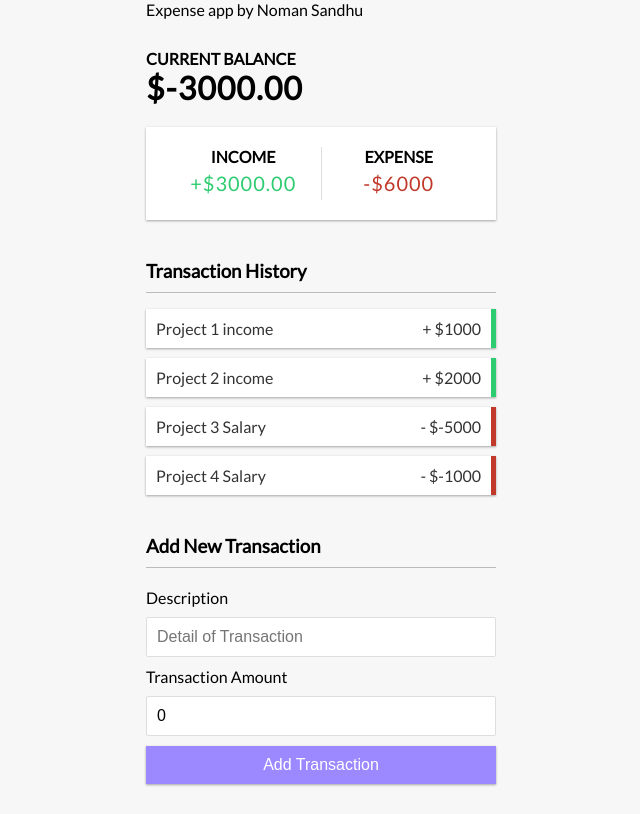
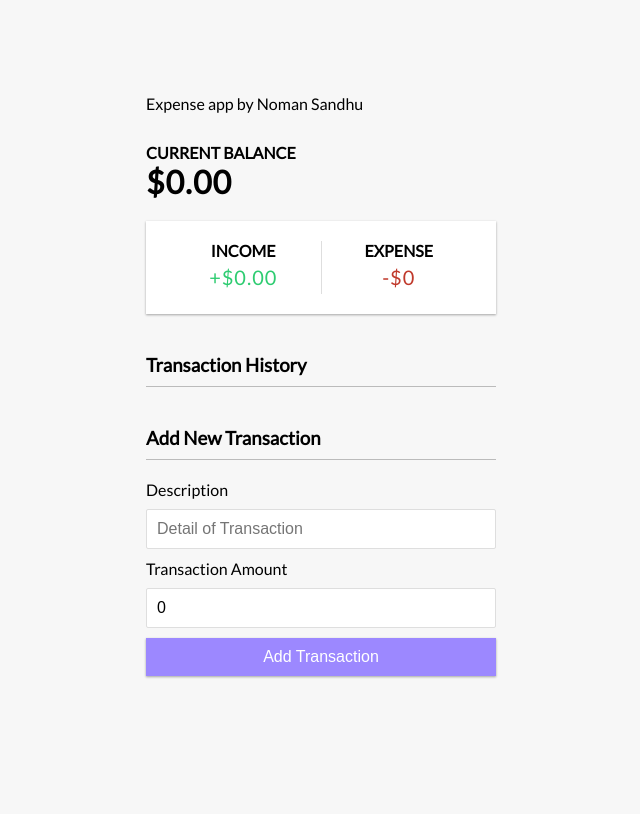
Before and after one commit to NomanInnovates/expense-tracker, a React (Create React App) app: page / in a window 1280 px wide. Shown: the whole page, without its empty margins (319-959 px from the left). Built offline with nearby package versions, Linux system fonts and the light colour scheme.

Commit message:
Add an Action to Delete Existing Transactions

```diff
--- a/src/components/AddTransaction.js
+++ b/src/components/AddTransaction.js
@@ -1,9 +1,21 @@
-import React, { useState } from 'react'
+import React, { useContext, useState } from 'react'
+import { GlobalContext } from '../context/GlobalState';
 
 export const AddTransaction = () => {
+    const { addTransaction } = useContext(GlobalContext)
 
     const [description, setDescription] = useState('');
     const [transactionAmount, setTransactionAmount] = useState(0);
+
+    const handleAddTransaction = (e) => {
+        e.preventDefault()
+        let newTransaction = {
+            id: new Date().getTime(),
+            description,
+            amount:+transactionAmount
+        }
+        addTransaction(newTransaction)
+    }
     return (
         <div>
             <h3>Add New Transaction</h3>
@@ -26,7 +38,7 @@ export const AddTransaction = () => {
                         onChange={(e) => setTransactionAmount(e.target.value)}
                         type="number" id="transactionamount" placeholder="Dollar Value of Transaction" />
                 </div>
-                <button className="btn">Add Transaction</button>
+                <button onClick={handleAddTransaction} className="btn">Add Transaction</button>
             </form>
         </div>
     )
--- a/src/context/GlobalState.js
+++ b/src/context/GlobalState.js
@@ -1,34 +1,33 @@
-import React,{  createContext, useReducer } from "react"
+import React, { createContext, useReducer } from "react"
 import appReducer from "./appReducer"
 
-
 let initialState = {
-    transactions:
-    [
-    {id:1, description:"Project 1 income", amount:1000},
-    {id:2, description:"Project 2 income", amount:2000},
-    {id:3, description:"Project 3 Salary", amount:-5000},
-    {id:4, description:"Project 4 Salary", amount:-1000}
-]
+    transactions: []
 }
 
 export const GlobalContext = createContext(initialState)
 
+export function GlobalProvider({ children }) {
+    const [state, dispatch] = useReducer(appReducer, initialState)
 
+    const delTransaction = (id) => {
 
-export function GlobalProvider({children}) {
-    const [state,dispatch] = useReducer(appReducer,initialState)
-    console.log("state",state)
-    const delTransaction = (id) => {
-        console.log("delTransaction",id)
         dispatch({
-            type:"DELETE_TRANSACTION"
-            ,payload:id
+            type: "DELETE_TRANSACTION"
+            , payload: id
         })
     }
-  return (
-    <GlobalContext.Provider value={{transactions:state.transactions,delTransaction}}>
-        {children}
-    </GlobalContext.Provider>
-  )
+
+    const addTransaction = (transaction) => {
+        dispatch({
+            type: "ADD_TRANSACTION",
+            payload: transaction
+        })
+    }
+
+    return (
+        <GlobalContext.Provider value={{ transactions: state.transactions, delTransaction, addTransaction }}>
+            {children}
+        </GlobalContext.Provider>
+    )
 }
--- a/src/context/appReducer.js
+++ b/src/context/appReducer.js
@@ -7,6 +7,11 @@ export default (state,action) => {
             ...state,
             transactions:state.transactions.filter(transaction => transaction.id !== action.payload)
         }
+    case "ADD_TRANSACTION":
+        return{
+            ...state,
+            transactions:[action.payload,...state.transactions]
+        }
     default:
         return state;
    }
```
